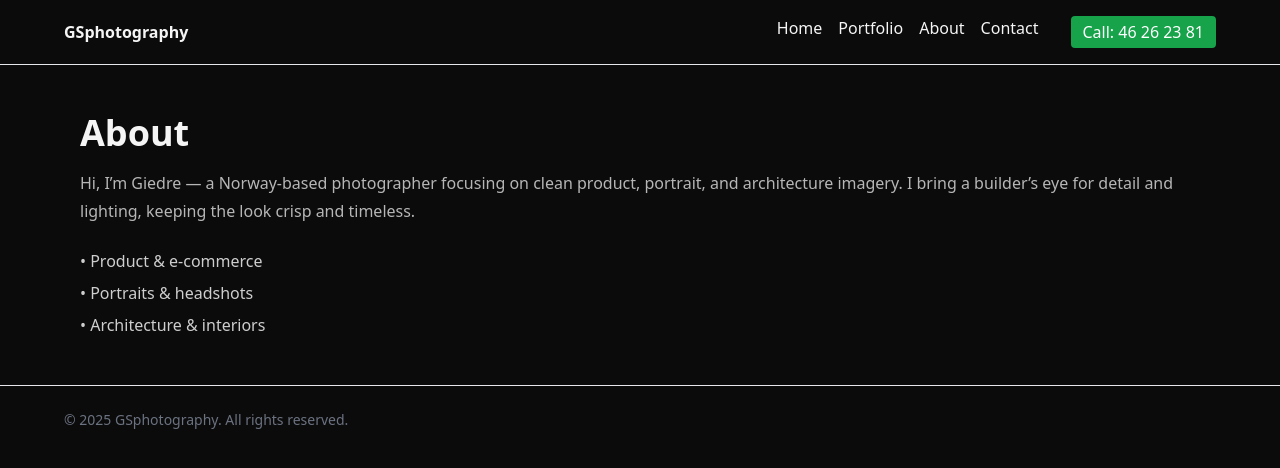
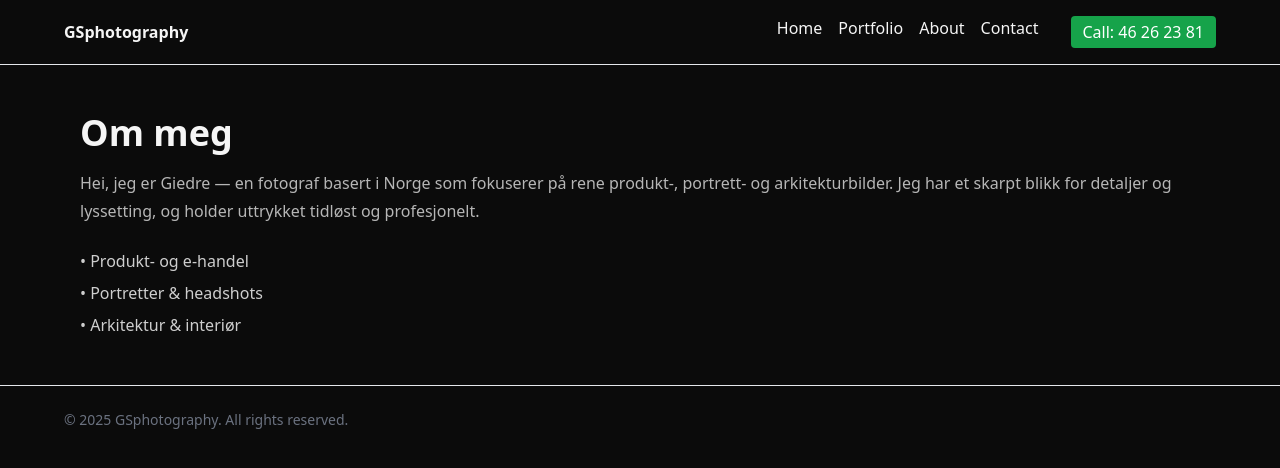
Before and after one commit to tiesiogfoto/gsphotography-portfolio, a Next.js app: page /about in a window 1280 px wide. Shown: the top 468 px of the page. Built offline with nearby package versions, Linux system fonts and the light colour scheme.

Commit message:
Update page.tsx

```diff
--- a/app/about/page.tsx
+++ b/app/about/page.tsx
@@ -1,18 +1,18 @@
-export const metadata = { title: 'About – GSphotography' };
+export const metadata = { title: 'Om oss – GSphotography' };
 
 export default function AboutPage() {
   return (
     <section className="container-padded mt-12 max-w-3xl">
-      <h1 className="text-3xl md:text-4xl font-semibold">About</h1>
+      <h1 className="text-3xl md:text-4xl font-semibold">Om meg</h1>
       <p className="text-white/70 mt-4 leading-7">
-        Hi, I’m Giedre — a Norway-based photographer focusing on clean product,
-        portrait, and architecture imagery. I bring a builder’s eye for detail
-        and lighting, keeping the look crisp and timeless.
+        Hei, jeg er Giedre — en fotograf basert i Norge som fokuserer på rene
+        produkt-, portrett- og arkitekturbilder. Jeg har et skarpt blikk for
+        detaljer og lyssetting, og holder uttrykket tidløst og profesjonelt.
       </p>
       <ul className="mt-6 space-y-2 text-white/80">
-        <li>• Product & e-commerce</li>
-        <li>• Portraits & headshots</li>
-        <li>• Architecture & interiors</li>
+        <li>• Produkt- og e-handel</li>
+        <li>• Portretter & headshots</li>
+        <li>• Arkitektur & interiør</li>
       </ul>
     </section>
   );
```
